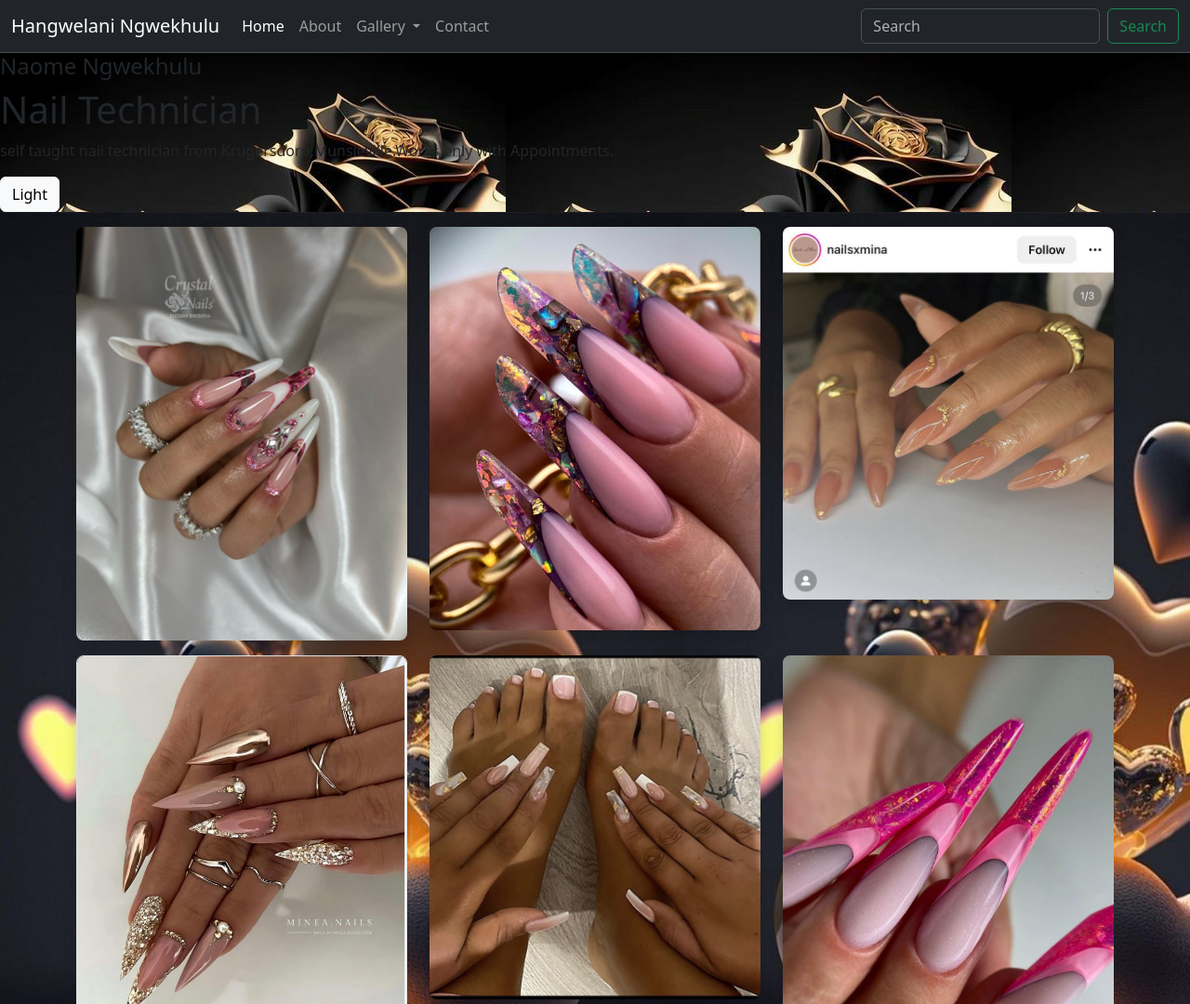
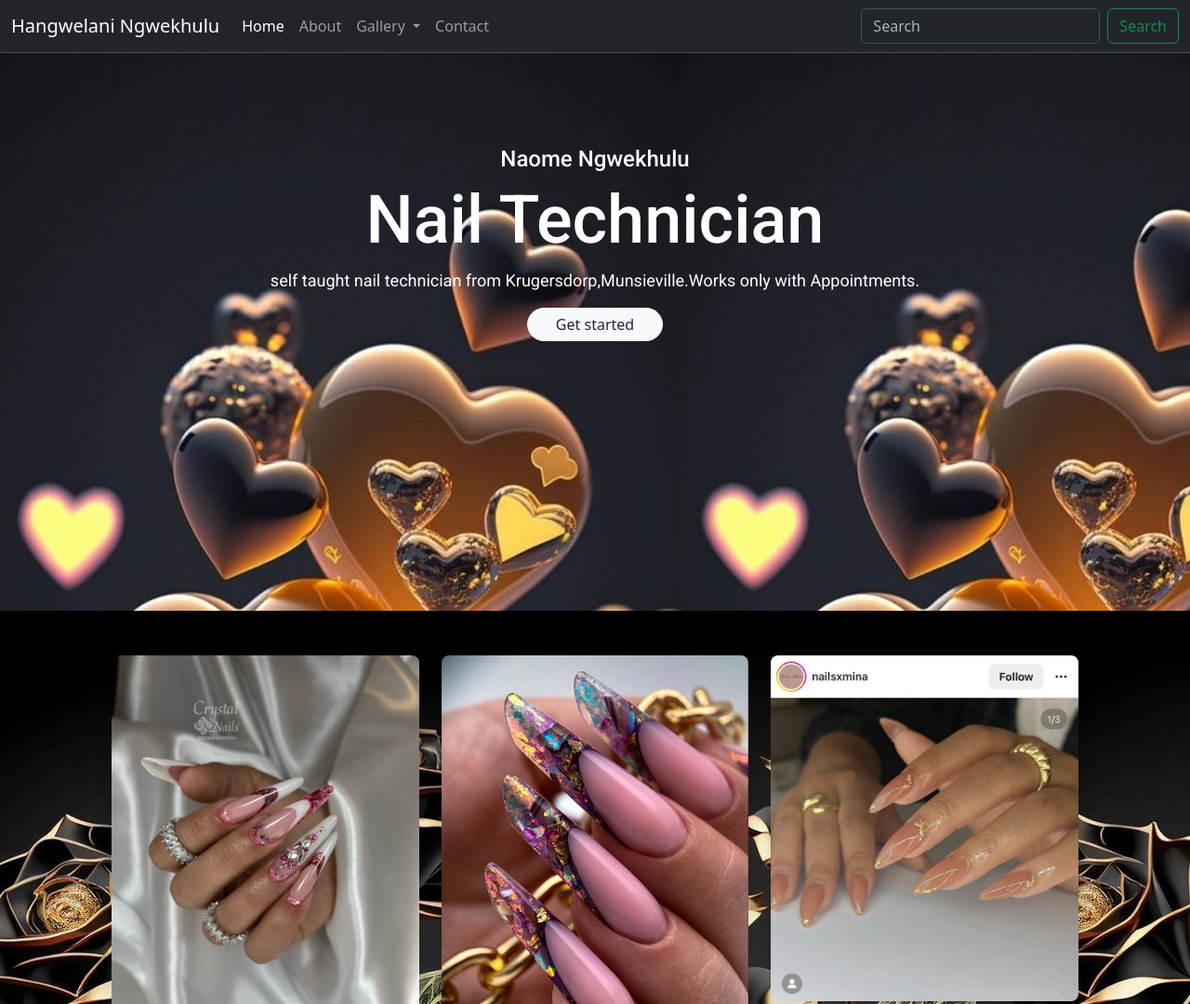
Before and after one commit to HangwelaniN/portfolio-project, a plain HTML site: page index.html in a window 1280 px wide. Shown: the top 1080 px of the page at 93% size. Drawn offline with nearby package versions, Linux system fonts and the light colour scheme; a web font is replaced by a local one.

Commit message:
completed homepage

```diff
--- a/index.html
+++ b/index.html
@@ -32,7 +32,7 @@
   <body>
     <div class="first">
       <div
-        style="background-image: url('images/background1.jpeg')"
+        style="background-image: url('images/background2.jpeg')"
         class="img-fluid"
       >
         <nav
@@ -102,22 +102,25 @@
             </div>
           </div>
         </nav>
-
+        <div class="second">
           <h4 class="head">Naome Ngwekhulu</h4>
           <h1 class="head">Nail Technician</h1>
           <p class="head">
             self taught nail technician from Krugersdorp,Munsieville.Works only
             with Appointments.
           </p>
-        <button type="button" class="btn btn-light">Light</button>
+          <button type="button" class="button btn btn-light mx-auto">
+            Get started
+          </button>
+        </div>
       </div>
 
       <div
-        style="background-image: url('images/background2.jpeg')"
+        style="background-image: url('images/background1.jpeg')"
         class="img-fluid"
       >
         <div class="container">
-          <div class="row mb-3 pt-3">
+          <div class="row mb-3 pt-5">
             <div class="col-sm-4">
               <img
                 src="images/almond.jpeg"
@@ -167,8 +170,8 @@
           </div>
         </div>
         <div class="container">
-          <div class="row mb-3">
-            <div class="col-sm-4">
+          <div class="row">
+            <div class="col-sm-4 mb-5">
               <img
                 src="images/pinky girl.jpeg"
                 alt="acrylic nails"
@@ -192,11 +195,13 @@
           </div>
         </div>
       </div>
-      <div class="second d-flex">
-        <div class="p-2 flex-grow-1">Hangwelani Ngwekhulu</div>
-        <div class="p-2"><i class="fa-brands fa-facebook"></i></div>
-        <div class="p-2"><i class="fa-brands fa-square-instagram"></i></div>
-        <div class="p-2"><i class="fa-brands fa-tiktok"></i></div>
+      <div class="third d-flex">
+        <div class="name p-2 flex-grow-1">Hangwelani Ngwekhulu</div>
+        <div class="p-2"><i class="fa-brands fa-facebook" id="name"></i></div>
+        <div class="p-2">
+          <i class="fa-brands fa-square-instagram" id="name"></i>
+        </div>
+        <div class="p-2"><i class="fa-brands fa-tiktok" id="name"></i></div>
       </div>
     </div>
   </body>
--- a/src/styles.css
+++ b/src/styles.css
@@ -1,7 +1,53 @@
 :root {
   ---primary-color: Black;
-  --secondary-color: white;
+  --secondary-color: #ffffff;
   --primary-font: "Fuggles", cursive;
   --secondary-font: "Montserrat", sans-serif;
   --tertiary-font: "Roboto", sans-serif;
 }
+h4 {
+  font-family: var(--tertiary-font);
+  font-size: 24px;
+}
+h1 {
+  font-family: var(--tertiary-font);
+  font-size: 72px;
+}
+p {
+  font-family: var(--tertiary-font);
+  font-size: 18px;
+}
+.button {
+  color: #272142;
+  padding: 5px 30px;
+  border-radius: 50px;
+  display: flex;
+  justify-content: center;
+}
+.head {
+  text-align: center;
+  color: var(--secondary-color);
+}
+.second {
+  height: 600px;
+  padding-top: 100px;
+  padding-left: 50px;
+  padding-right: 50px;
+}
+.container {
+  padding-left: 50px;
+  padding-right: 50px;
+}
+.third {
+  background-color: var(---primary-color);
+  font-family: var(--secondary-font);
+}
+.name {
+  color: var(--secondary-color);
+}
+#name:hover {
+  color: #a391f1;
+  font-size: 25px;
+  transition: ease-in-out 20ms;
+  cursor: pointer;
+}
```
Lines whose indentation alone changed are shown as unchanged.
